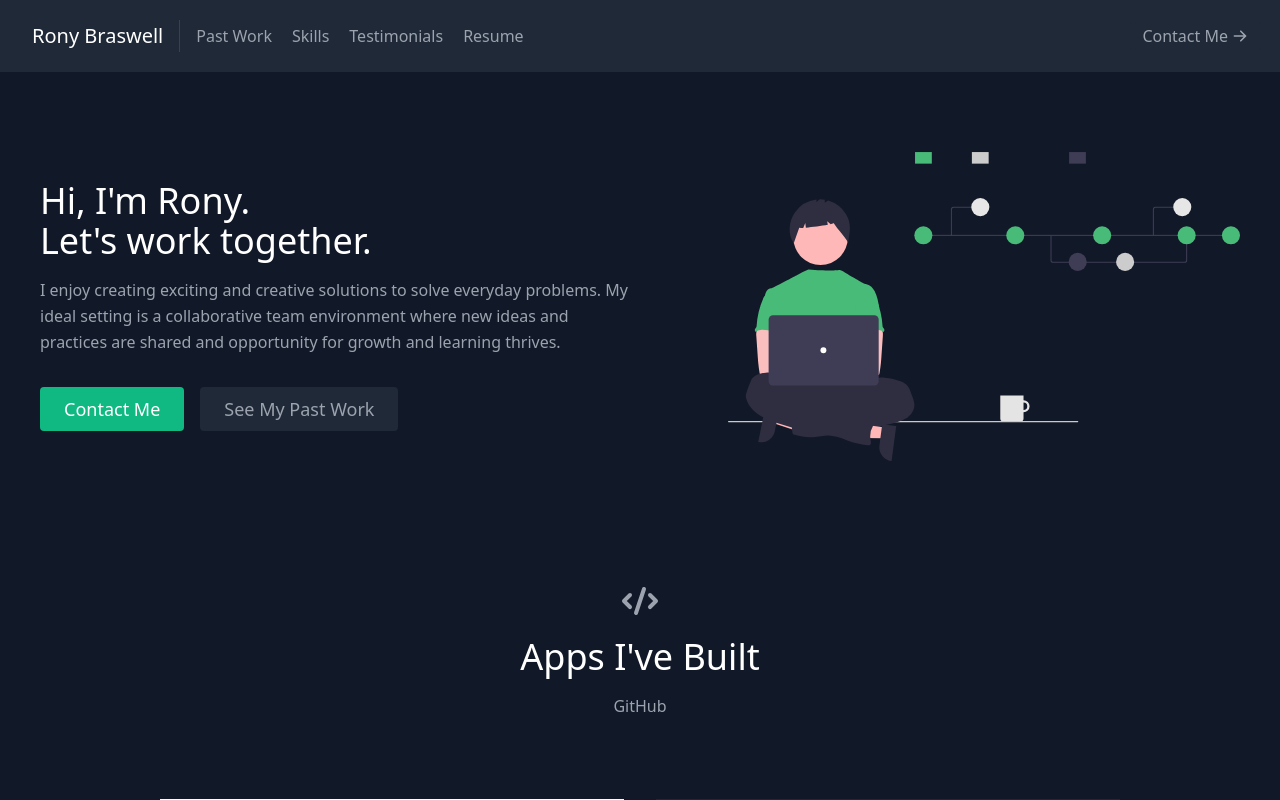
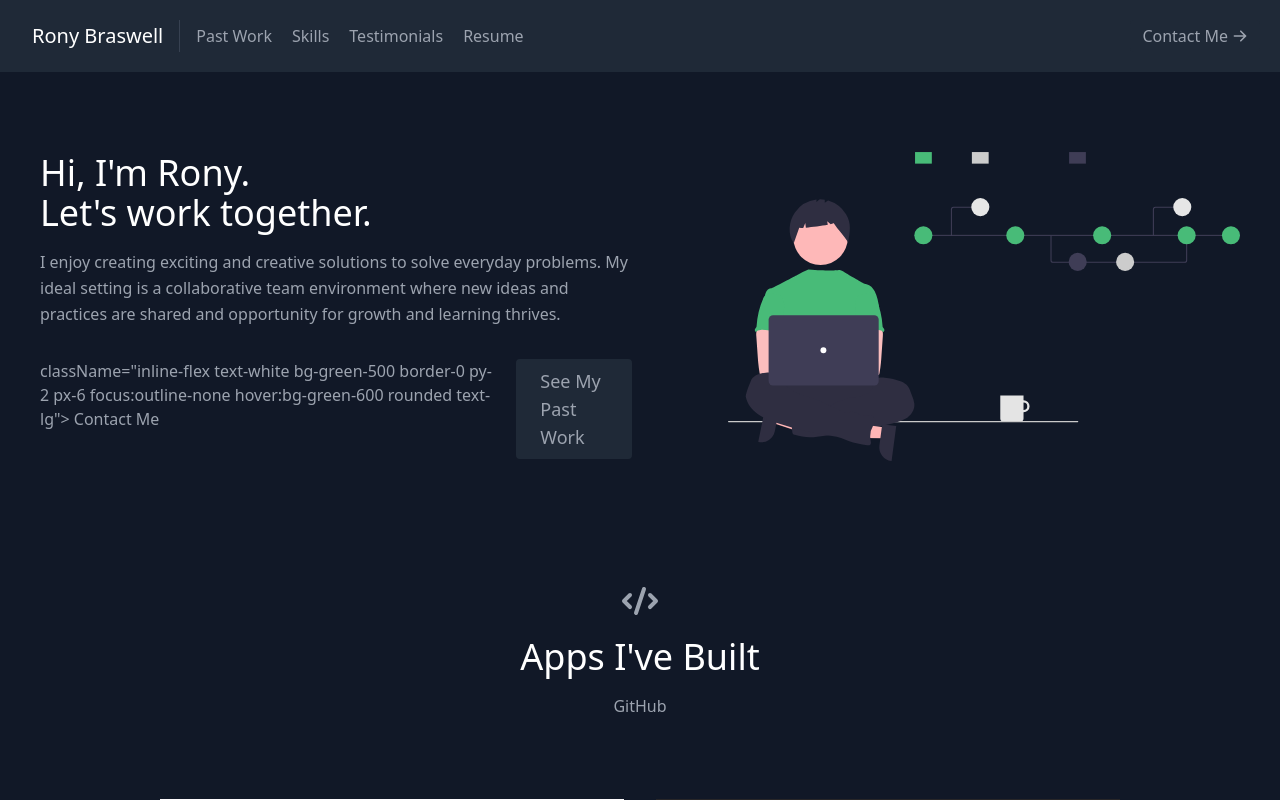
Before and after one commit to ronyelon/Portfolio-React, a React (Create React App) app: page / in a window 1280 px wide. Shown: the top 800 px of the page. Built offline with nearby package versions, Linux system fonts and the light colour scheme.

Commit message:
update about me

```diff
--- a/src/components/About.js
+++ b/src/components/About.js
@@ -15,7 +15,7 @@ export default function About() {
           </p>
           <div className="flex justify-center">
             <a
-              href="#contact"
+              href = "mailto:RonyBraswell@hotmail.com?subject = Resume Request&body = Message">
               className="inline-flex text-white bg-green-500 border-0 py-2 px-6 focus:outline-none hover:bg-green-600 rounded text-lg">
               Contact Me
             </a>
```
